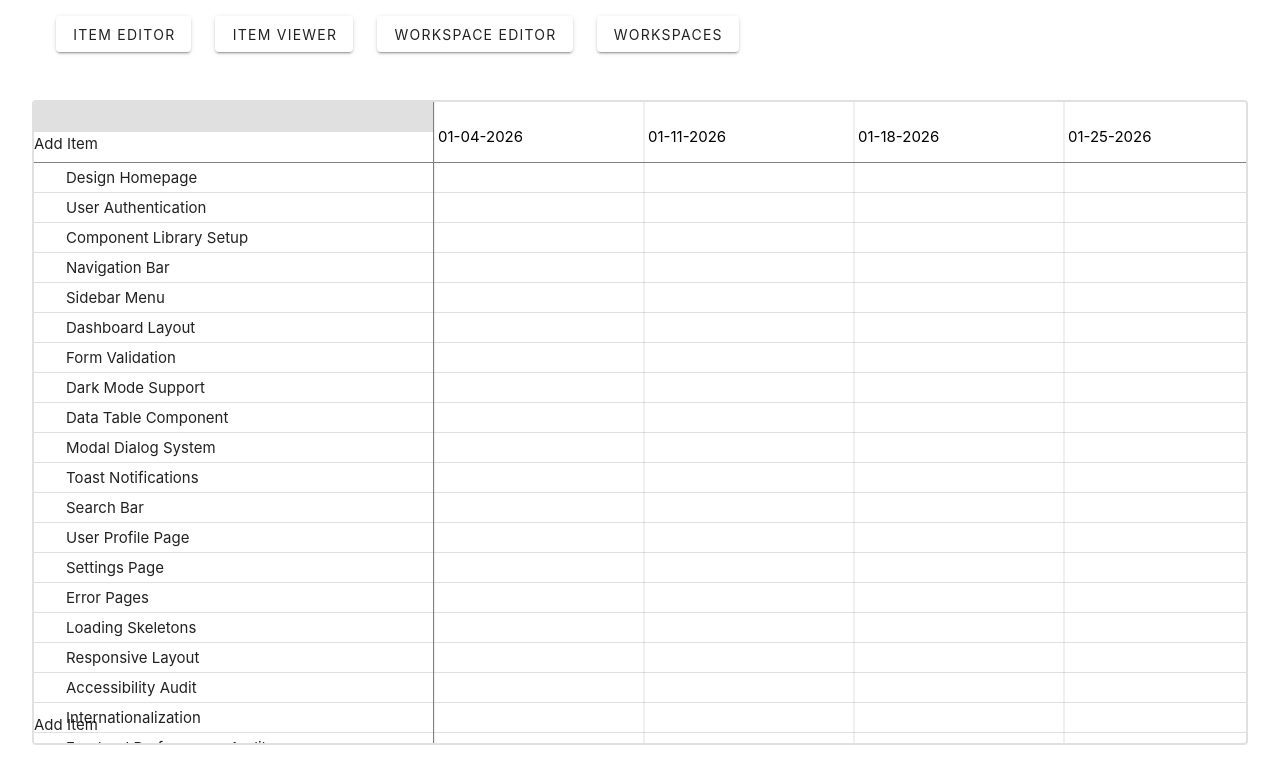
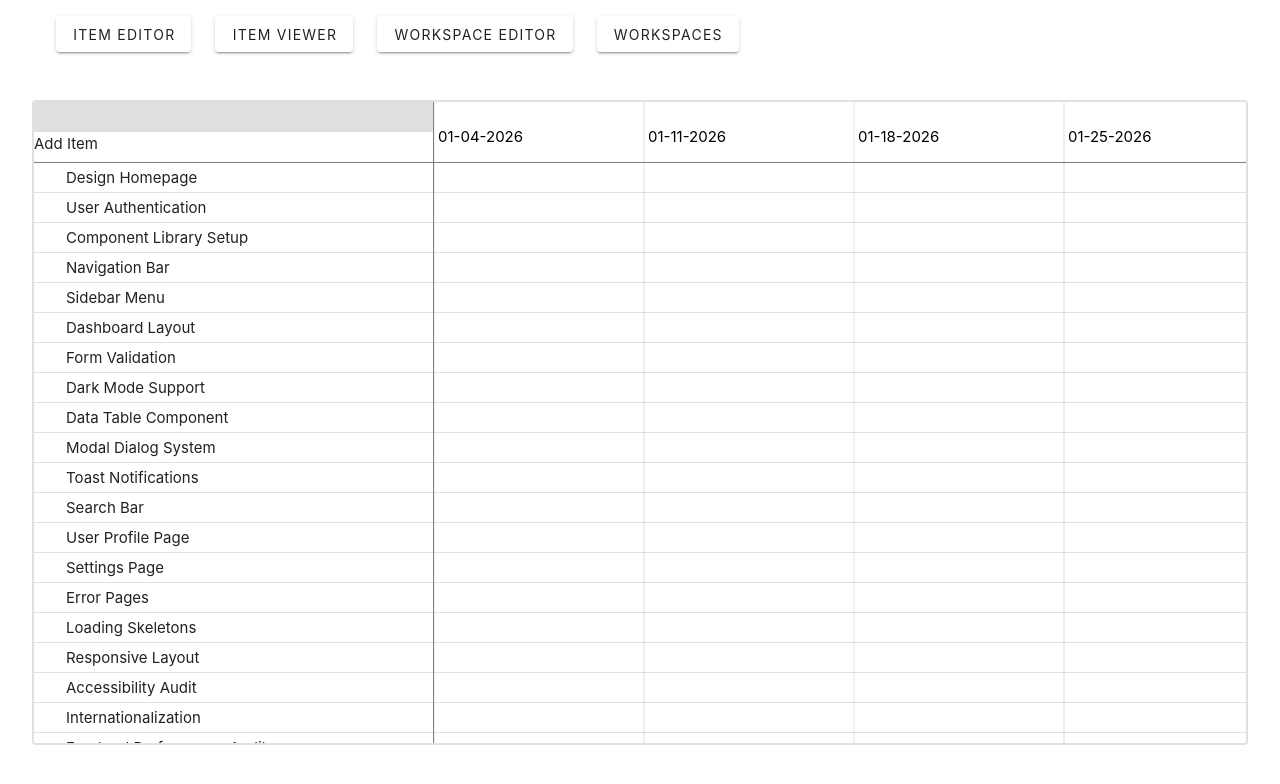
Before and after one commit to AlexJFDev/Capstone, a Vue app: page / in a window 1280 px wide. Shown: the top 784 px of the page. Built offline with nearby package versions, Linux system fonts and the light colour scheme; the HTML template or start-up script is replaced by a standard one.

Commit message:
Updated CSS with sticky list and headers

```diff
--- a/src/components/roadmap/RoadmapPane.vue
+++ b/src/components/roadmap/RoadmapPane.vue
@@ -57,11 +57,20 @@ const scale: RoadmapScale = {
 
   border-bottom: 1px solid v-bind(SECTION_BORDER_COLOR);
 
+  position: sticky;
+  top: 0;
+  z-index: 1;
+
   .list-header {
     display: flex;
     flex-direction: column;
     width: v-bind(LIST_WIDTH_PX);
     border-right: 1px solid v-bind(SECTION_BORDER_COLOR);
+    position: sticky;
+    left: 0;
+    z-index: 2;
+
+    background-color: rgb(var(--v-theme-surface));
 
     .list-box {
       background-color: v-bind(PANE_COLOR_PRIMARY);
@@ -82,9 +91,13 @@ const scale: RoadmapScale = {
 .body {
   display: flex;
   max-height: calc(100vh - 250px);
+  width: fit-content;
 
   .item-list {
     border-right: 1px solid v-bind(SECTION_BORDER_COLOR);
+
+    position: sticky;
+    left: 0;
   }
 }
 
```
